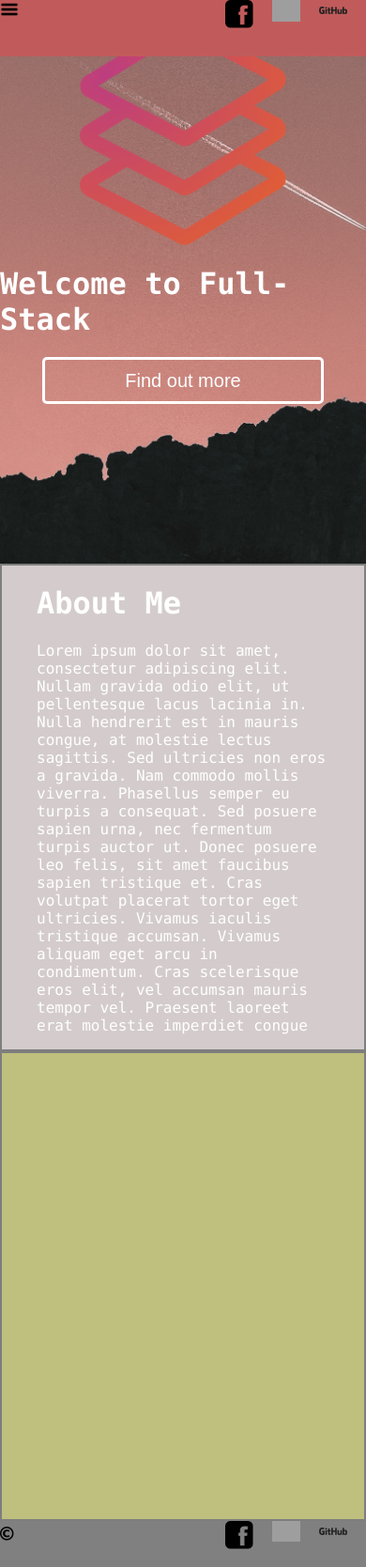
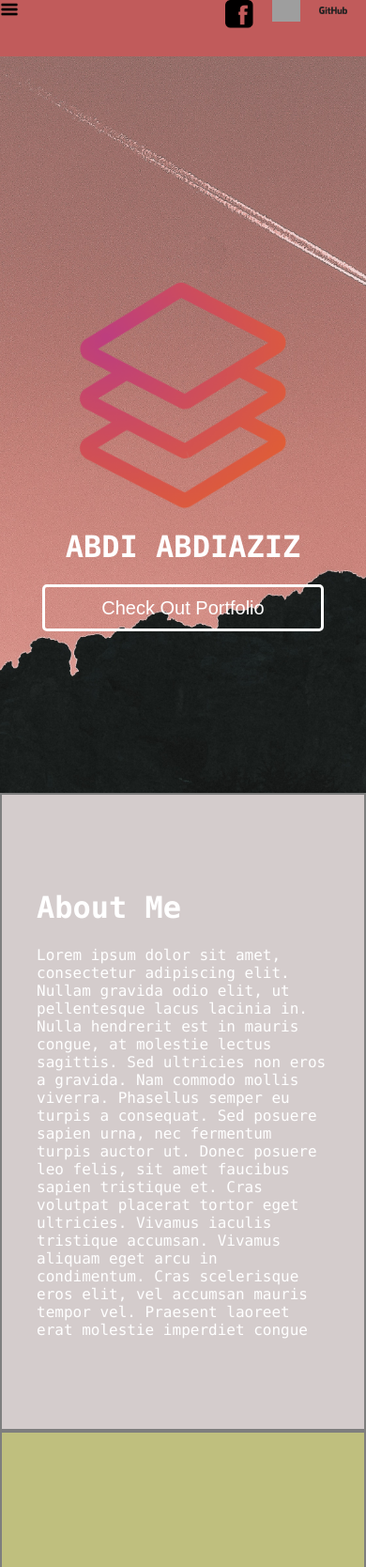
Before and after one commit to aabdiaziz/Portfolio, a PHP site: page / in a window 390 px wide. Shown: the top 1668 px of the page at 94% size. Run offline with PHP 8.4, Linux system fonts and the light colour scheme; grey boxes are pictures that could not be loaded.

Commit message:
added a responsive element (max-width 770

```diff
--- a/index.html
+++ b/index.html
@@ -13,7 +13,7 @@
             <a class="toggle open" href="#nav"><img class="burger" src="images/burger.png" alt=""></a>
             <ul id="nav">
                 <li><a class="toggle close" href="#current">Close</a></li>
-                <li><a href="index.html">Home</a></li>
+                <li><a href="#">Home</a></li>
                 <li><a href="#About">About Me</a></li>
                 <li><a href="#">Projects</a></li>
                 <li><a href="#">Contact Info</a></li>
@@ -30,15 +30,18 @@
 
         <div class="landing-page">
             <img class="fullstackimg" src="images/full-stack.png" alt="Logo">
-            <h1>Welcome to Full-Stack</h1>
-            <button class="landingbtn" href="#findOutMore">Find out more</button>
+            <h1>ABDI ABDIAZIZ</h1>
+            <form action="#About">
+                <button class="landingbtn">Check Out Portfolio</button>
+            </form>
+
         </div>
 
     </header>
 
     <main>
 
-        <div class="aboutContent" id="About" id="findOutMore">
+        <div class="aboutContent" id="About" id="About1">
             <div class="content">
                 <h1>About Me</h1>
                 <p>Lorem ipsum dolor sit amet, consectetur adipiscing elit. Nullam gravida odio elit, ut pellentesque lacus lacinia in. Nulla hendrerit est in mauris congue, at molestie lectus sagittis. Sed ultricies non eros a gravida. Nam commodo mollis viverra. Phasellus semper eu turpis a consequat. Sed posuere sapien urna, nec fermentum turpis auctor ut. Donec posuere leo felis, sit amet faucibus sapien tristique et. Cras volutpat placerat tortor eget ultricies. Vivamus iaculis tristique accumsan. Vivamus aliquam eget arcu in condimentum. Cras scelerisque eros elit, vel accumsan mauris tempor vel. Praesent laoreet erat molestie imperdiet congue</p>
--- a/style.css
+++ b/style.css
@@ -1,10 +1,12 @@
 * {
     box-sizing: border-box;
+    scroll-behavior: smooth;
 }
 
 body {
     margin:0;
     font-family: "Lucida Sans Typewriter", "Lucida Console", monaco, "Bitstream Vera Sans Mono", monospace;
+
 }
 
 h1 {
@@ -15,10 +17,10 @@ h1 {
 
 header {
     width: auto;
-    height: 600px;
     background-image: url("images/landing-bad.jpg");
     background-size: cover;
     background-position: center;
+    height: 100vh;
 }
 a {
     color: white;
@@ -62,7 +64,8 @@ li a {
     display: flex;
     align-items: center;
     flex-direction: column;
-    padding-top: 20px;
+    padding-top: 80px;
+    margin: 0 auto;
 }
 
 .landingbtn {
@@ -104,13 +107,13 @@ li a {
 }
 
 .aboutContent {
-    height: 200px;
     width:auto;
     border: 2px black solid;
     background-color: rgba(67,33,33,0.45);
     opacity: 0.5;
     overflow:hidden;
     height:1%;
+    padding: 80px 0px;
 }
 
 .content {
@@ -192,3 +195,21 @@ h2 {
     }
 
 }
+
+@media screen and (min-height: 1000px)  {
+    .landing-page {
+        padding-top: 300px;
+    }
+}
+
+@media screen and (min-height: 770px) {
+    .landing-page {
+        padding-top: 300px;
+    }
+}
+
+@media screen and (min-width: 1300px) {
+    .projects {
+        height: 700px;
+    }
+}
```
